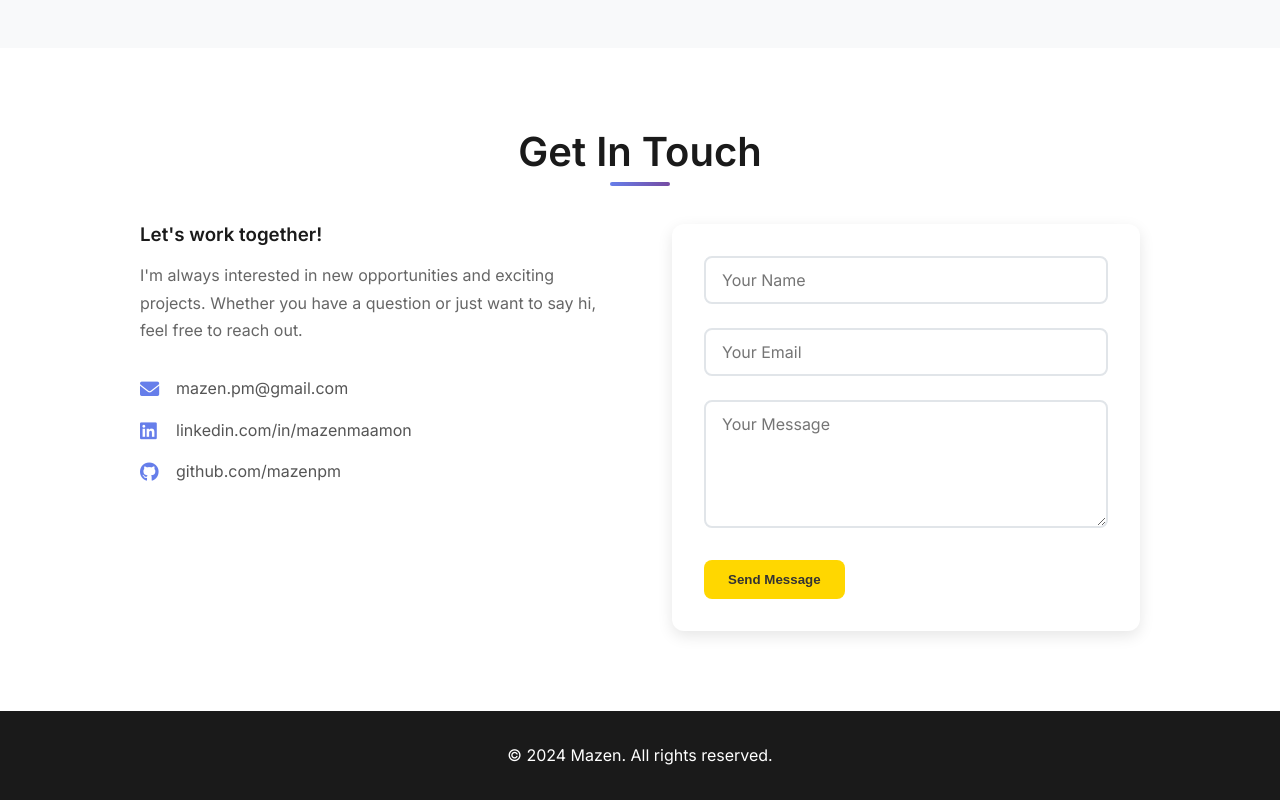
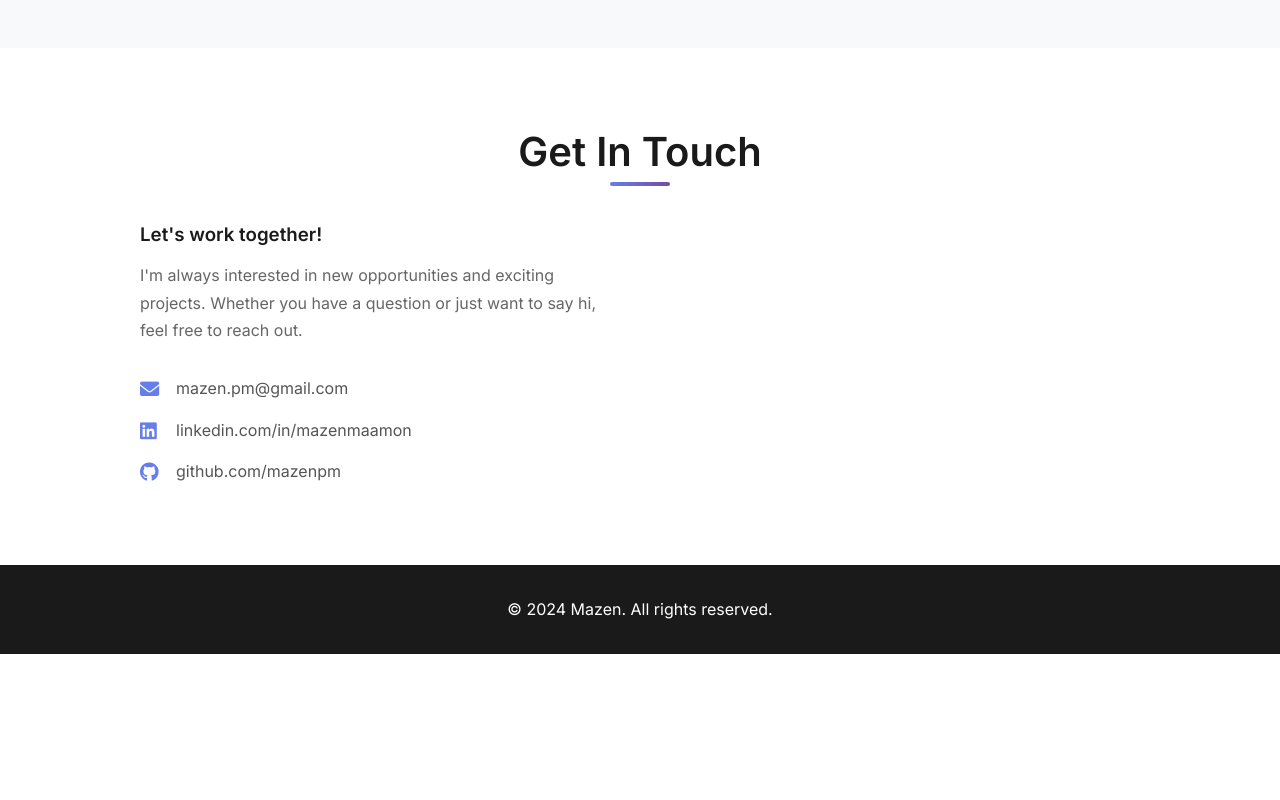
Before and after one commit to mazenpm/Personal-Website, a plain HTML site: page index.html in a window 1280 px wide. Shown: the part 2846-3646 px from the top of the page. After the commit the page ends 3500 px from the top, so only its background shows below. Drawn offline with Linux system fonts and the light colour scheme.

Commit message:
Update index.html

```diff
--- a/index.html
+++ b/index.html
@@ -248,18 +248,7 @@
                         </div>
                     </div>
                 </div>
-                <form class="contact-form" action="https://formspree.io/f/xayzqkqr" method="POST">
-                    <div class="form-group">
-                        <input type="text" id="name" name="name" placeholder="Your Name" required>
-                    </div>
-                    <div class="form-group">
-                        <input type="email" id="email" name="email" placeholder="Your Email" required>
-                    </div>
-                    <div class="form-group">
-                        <textarea id="message" name="message" placeholder="Your Message" rows="5" required></textarea>
-                    </div>
-                    <button type="submit" class="btn btn-primary">Send Message</button>
-                </form>
+
             </div>
         </div>
     </section>
```
